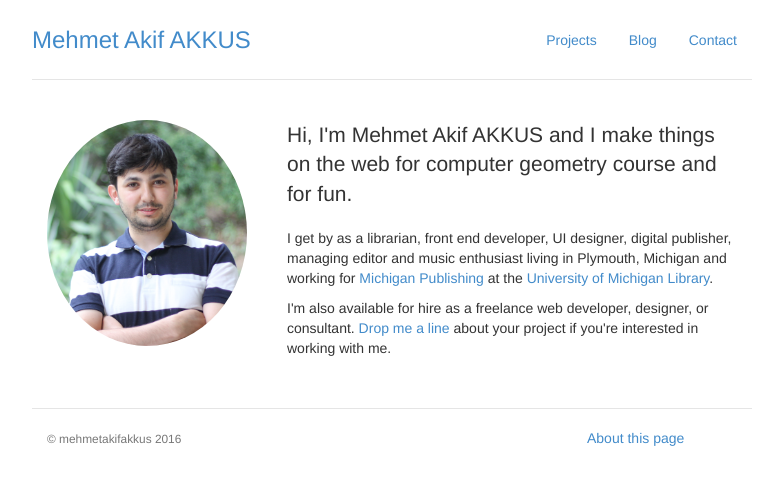
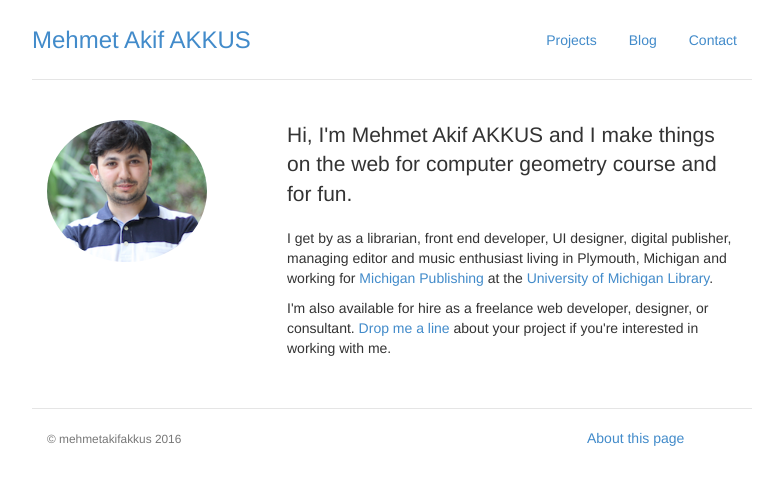
Before and after one commit to mehmetakifakkus/mehmetakifakkus.github.io, a Jekyll site: the page built from index.html, in a window 1280 px wide. Shown: the top 485 px of the page, without its empty margins (248-1031 px from the left). Built offline with Jekyll 4.4.1, drawn with Linux system fonts in a browser that asks for light colours.

Commit message:
Update index.html

```diff
--- a/index.html
+++ b/index.html
@@ -5,7 +5,7 @@
 
 <div class="row marketing">
 	<div class="col-sm-4">
-	<img  class="img-circle avatar" alt="Jonathan McGlone" src="img/miniPhoto.png" width="200px">
+	<img  class="img-circle avatar" alt="Jonathan McGlone" src="img/miniPhoto2.png" width="160px">
 	</div>
 	<div class="col-sm-8">
 
```
